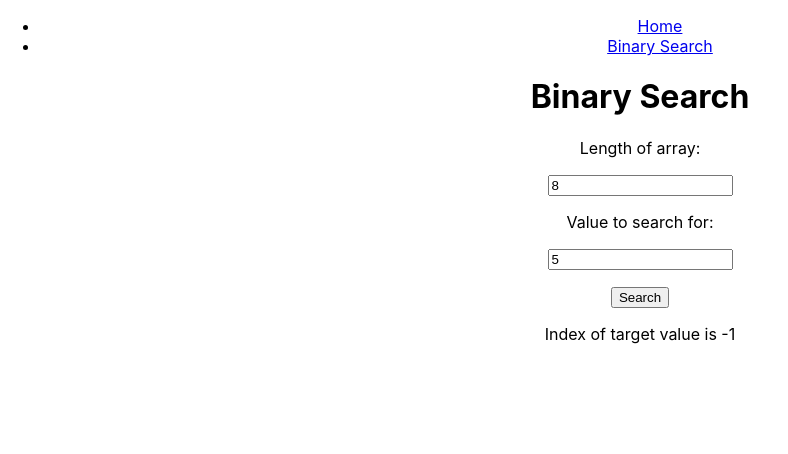
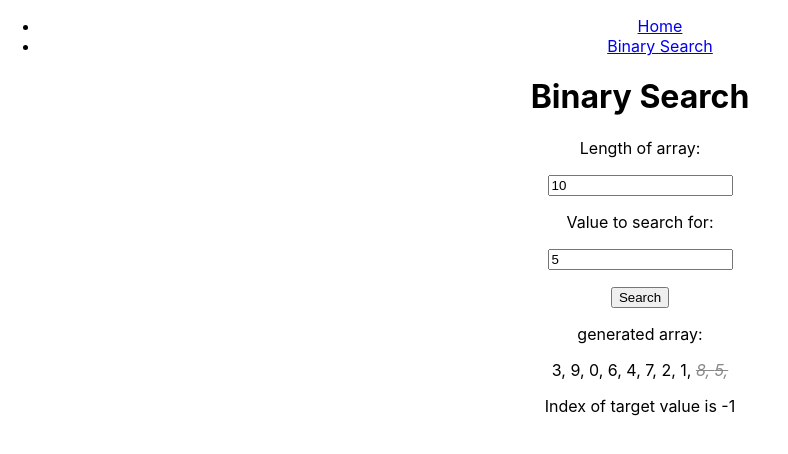
Before and after one commit to edenfuller/dsa-examples, a React (Create React App) app: page /binary-search in a window 1280 px wide. Both pictures are taken after a click on the button "Search". Shown: the top 454 px of the page, without its empty margins (0-788 px from the left). Built offline with nearby package versions, Linux system fonts and the light colour scheme.

Commit message:
Add array printer to DOM

```diff
--- a/src/App.css
+++ b/src/App.css
@@ -36,3 +36,9 @@
     transform: rotate(360deg);
   }
 }
+
+#binary-search .excluded {
+  text-decoration: line-through;
+  font-style: italic;
+  color: #888;
+}
--- a/src/components/BinarySearch.js
+++ b/src/components/BinarySearch.js
@@ -2,12 +2,13 @@ import React, { useState } from 'react';
 
 function BinarySearch() {
 
-
-  const [arrayLength, setArrayLength] = useState(8);
+  const startingLength = 10;
+  const [arrayLength, setArrayLength] = useState(startingLength);
   const [x, setX] = useState(5);
-  const [valueIndex, setValueIndex] = useState(0)
+  const [valueIndex, setValueIndex] = useState(0);
   const [start, setStart] = useState(0);
-  const [end, setEnd] = useState(7);
+  const [end, setEnd] = useState(startingLength - 1);
+  const [generatedArray, setGeneratedArray] = useState([]);
 
   const returnArray = (targetLength) => {
       let arr = [];
@@ -22,38 +23,59 @@ function BinarySearch() {
   }
 
     const binarySearch = (arr, x) => {
+        setGeneratedArray(arr);
 
-        let start=0;
-        let end=arr.length-1;
+        let startValue=0;
+        let endValue=arr.length-1;
 
         // Iterate while start not meets end
-        while (start<=end){
+        while (startValue <= endValue){
 
             // Find the mid index
-            let mid=Math.floor((start + end)/2);
+            let mid=Math.floor((startValue + endValue)/2);
 
             // If element is present at mid, return True
             if (arr[mid]===x) return x;
 
             // Else look in left or right half accordingly
-            else if (arr[mid] < x)
-                 start = mid + 1;
-            else
-                 end = mid - 1;
+            else if (arr[mid] < x)  {
+                startValue = mid + 1;
+                 console.log(`new start = ${startValue}`);
+                 setStart(startValue);
+                }
+            else{
+                endValue = mid - 1;
+
+                 console.log(`new end = ${endValue}`);
+                 setEnd(endValue);}
         }
 
         return -1;
+    }
+
+    const printArray = () => {
+        const items = generatedArray.map((val, i) => {
+            return <span className={`${i < start || i > end && 'excluded'}`} key={`binary-span-${i}`} >
+                {`${val}, `}
+            </span>
+        })
+        return( <p>{items}</p>);
     }
 
     return(
         <div id="binary-search">
             <h1>{'Binary Search'}</h1>
             <p>Length of array:</p>
-            <input value={arrayLength} onChange={(e) => {setArrayLength(e.target.value)}}></input>
+            <input value={arrayLength} onChange={(e) => {
+                setArrayLength(e.target.value);
+                setEnd(e.target.value - 1);
+                }}></input>
             <p>Value to search for:</p>
             <input value={x} onChange={(e) => {setX(e.target.value)}}></input>
             <p></p>
             <button onClick={() => {setValueIndex(binarySearch(returnArray(arrayLength), x))}}>Search</button>
+            <p>generated array:</p>
+            {printArray()}
             <p>{`Index of target value is ${valueIndex}`}</p>
         </div>
     )
```
